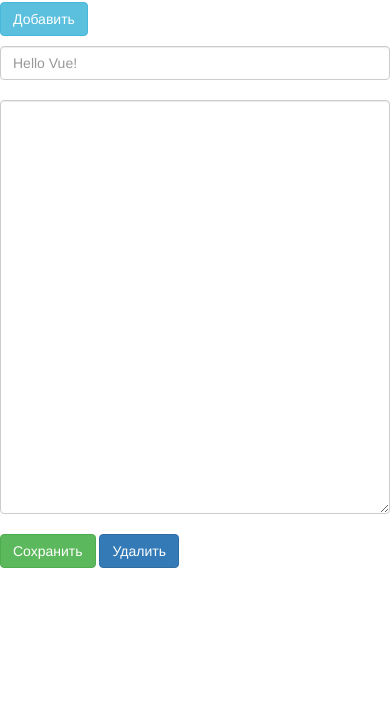
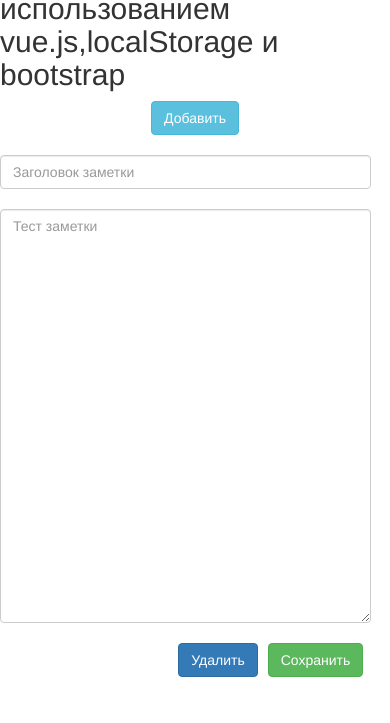
Before and after one commit to fanrok/notepad-localStorage, a plain HTML site: page index.html in a window 390 px wide. Shown: the part 121-844 px from the top of the page. Drawn offline with nearby package versions, Linux system fonts and the light colour scheme.

Commit message:
первая стабильная версия

```diff
--- a/index.html
+++ b/index.html
@@ -15,18 +15,18 @@
   </header>
   <div  id="app">
 	  <div class="row">
-		<div class="col-md-2 border-right-0">
+		<div class="col-md-2 center">
 			<h1>Блокнот</h1>
 		</div>
-		<div class="col-md-10 border-left-0">
+		<div class="col-md-10">
 			<h2>{{title}}</h2>
 		</div>
 	  </div>
 	  <div class="row">
-		<div class="col-md-2 border-right-0">
+		<div class="col-md-2 center">
             <button class="btn btn-info"
 					@click="addRecord"
-			>Добавить</button>
+			>Добавить</button><br/>
 			<ol class="records-list">
 				<li v-for="record in records"
 					class="record"
@@ -37,15 +37,16 @@
 
 		</div>
 		<div class="col-md-10 border-left-0">
-			<input type="text" class="form-control" v-model="RecordTitle" :placeholder="title"/><br/>
-			<textarea class="form-control" v-model="RecordMessage" rows="20" >Писать тут</textarea><br>
-
-			<button class="btn btn-success right mn-left"
-				@click="saveRecord(editedRecord)"
-			>Сохранить</button>
-			<button class="btn btn-primary right mn-left"
-				@click="deleteRecord(editedRecord)"
-			>Удалить</button>
+			<input type="text" class="form-control" v-model="RecordTitle" placeholder="Заголовок заметки"/><br/>
+			<textarea class="form-control" v-model="RecordMessage" placeholder="Тест заметки" rows="20" >Писать тут</textarea><br>
+            <div class="row width97">
+				<button class="btn btn-success fl-right mn-left"
+					@click="saveRecord(editedRecord)"
+				>Сохранить</button>
+				<button class="btn btn-primary fl-right mn-left"
+					@click="deleteRecord(editedRecord)"
+				>Удалить</button>
+			</div>
 		</div>
 	  </div>
   </div>
--- a/script.js
+++ b/script.js
@@ -18,7 +18,7 @@ var notepadStorage = {
 var app = new Vue({
   el: '#app',
   data: {
-    title: 'Hello Vue!',
+    title: 'Простой блокнот с использованием vue.js,localStorage и bootstrap',
 	message: '',
 	records: notepadStorage.fetch(),
     RecordTitle: '',
@@ -37,11 +37,12 @@ var app = new Vue({
 
   methods:{
 	addRecord: function (){//Добавим новую запись
-	  this.records.push({
+	  id = this.records.push({
 		id: notepadStorage.uid++,
 		title: '',
 		message: '',
 	  })
+	  this.editedRecord = this.records[id-1]
       this.RecordTitle = ''
       this.RecordMessage = ''
     },
@@ -58,11 +59,12 @@ var app = new Vue({
 		  record.title = title
 		  record.message = message
 	  }else{
-		this.records.push({
+		id = this.records.push({
 		id: notepadStorage.uid++,
 		title: title,
 		message: message,
 	    })
+        this.editedRecord = this.records[id-1]
 	  }
 	  return
 	},
--- a/style.css
+++ b/style.css
@@ -8,5 +8,20 @@
 	text-decoration:underline;
 }
 .mn-left{
-	mergin-left:10px;
+	margin-left:10px;
 }
+.center{
+	text-align:center;
+}
+.records-list{
+	margin-top:20px;
+}
+.form-control{
+	width:95%;
+}
+.mr-right-42{
+	margin-right: 42px;
+}
+.width97{
+	width:97%
+}
```
Also changed, not shown: 1 other file.
